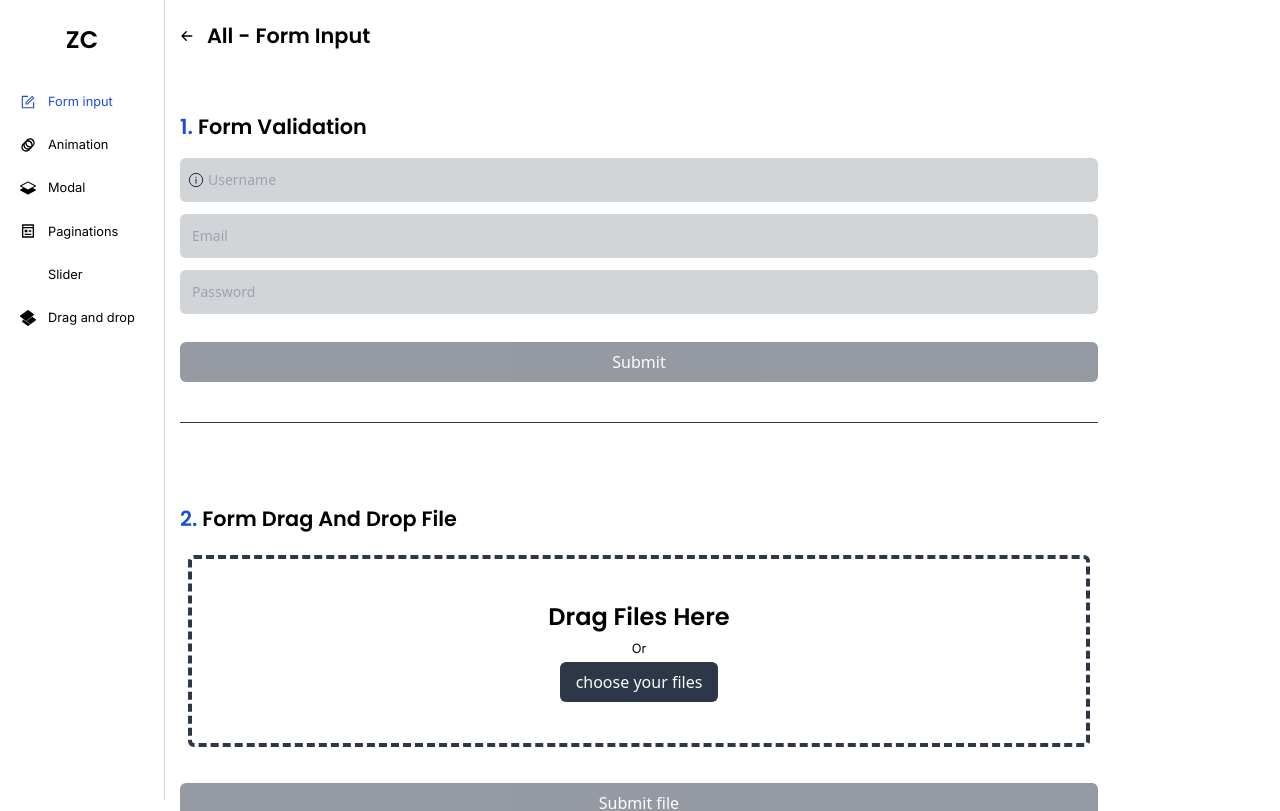
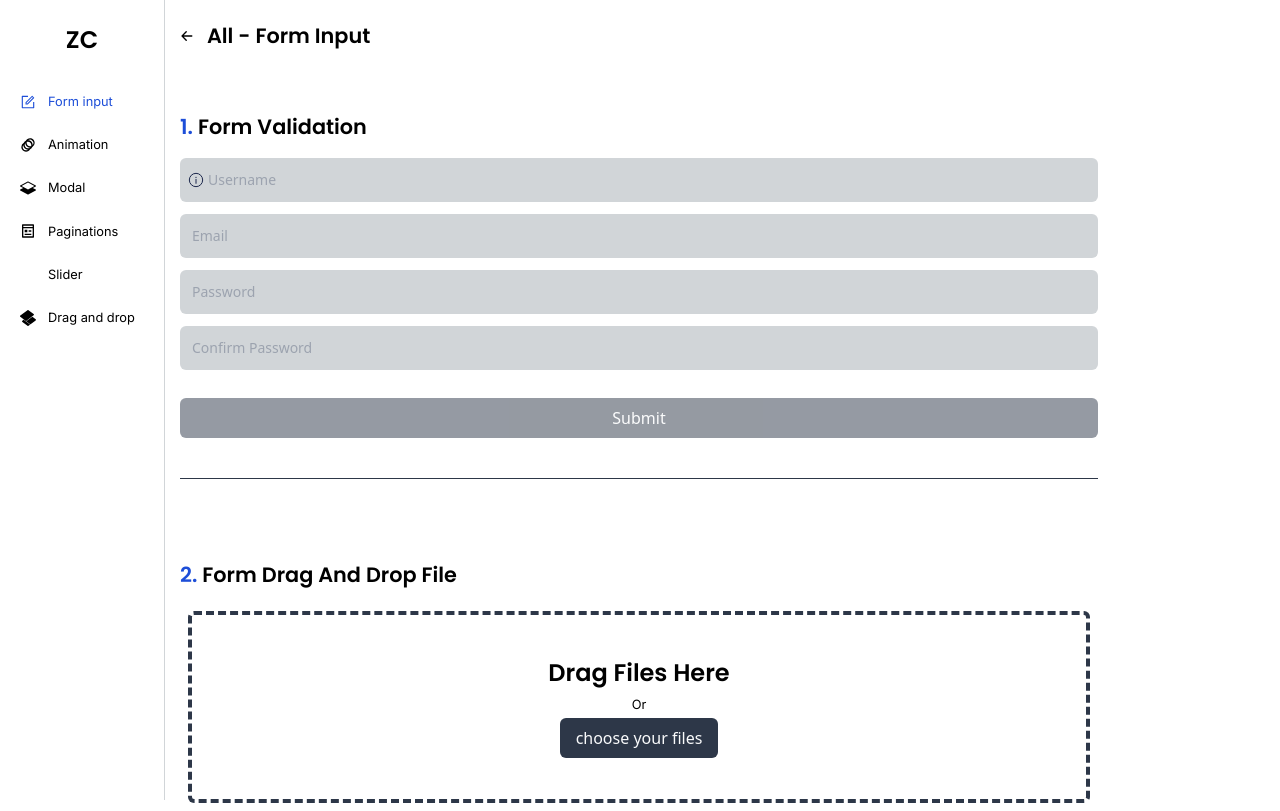
Before and after one commit to Zeddnyx/react-components, a React (Vite) app: page /form-input in a window 1280 px wide. Shown: the top 811 px of the page. Built offline with nearby package versions, Linux system fonts and the light colour scheme; some icons are missing.

Commit message:
refactor(drag and drop file,) ui(add animation to dropdown)

```diff
--- a/src/components/Form/DropDown.tsx
+++ b/src/components/Form/DropDown.tsx
@@ -1,4 +1,4 @@
-import { memo, useState } from "react";
+import { useState } from "react";
 import { MdOutlineKeyboardArrowDown } from "react-icons/md";
 import { IDropdown } from "types/form";
 
@@ -11,14 +11,21 @@ function Dropdown({ data, select, setSelect }: IDropdown) {
   };
   return (
     <div className="dropdown">
-      <button type="button" onClick={() => setIsActive(!isActive)} className="dropdown-btn">
+      <button
+        type="button"
+        onClick={() => setIsActive(!isActive)}
+        className="dropdown-btn"
+      >
         <p>{select}</p>
         <span className={isActive ? "dropdown-active animate" : "animate"}>
           <MdOutlineKeyboardArrowDown />
         </span>
       </button>
-      {isActive && (
-        <div className="dropdown-content">
+      <div
+        className={`dropdown-content ${
+          isActive ? "max-h-40 animate" : "max-h-0 !invisible animate"
+        }`}
+      >
         {data.map((item) => (
           <div
             key={item.name}
@@ -29,8 +36,7 @@ function Dropdown({ data, select, setSelect }: IDropdown) {
           </div>
         ))}
       </div>
-      )}
     </div>
   );
 }
-export default memo(Dropdown);
+export default Dropdown;
--- a/src/components/Form/DropDownHover.tsx
+++ b/src/components/Form/DropDownHover.tsx
@@ -8,7 +8,7 @@ function Dropdown({ data, select, setSelect }: IDropdown) {
   };
 
   return (
-    <div className="dropdown  group">
+    <div className="dropdown group">
       <button className="dropdown-btn">
         <p>{select}</p>
         <span className="group-hover:rotate-180 animate">
@@ -16,7 +16,7 @@ function Dropdown({ data, select, setSelect }: IDropdown) {
         </span>
       </button>
 
-      <div className="dropdown-content opacity-0 group-hover:opacity-100">
+      <div className="dropdown-content max-h-40 invisible group-hover:visible animate group-hover:animate">
         {data.map((item) => (
           <div
             key={item.name}
--- a/src/components/Form/FileDragAndDrop.tsx
+++ b/src/components/Form/FileDragAndDrop.tsx
@@ -8,8 +8,9 @@ export default function DropFile({
   multiple = true,
   acceptType,
   maxSize,
+  file,
+  setFile,
 }: IFileDrag) {
-  const [file, setFile] = useState<File[]>([]);
   const [isError, setIsError] = useState(true);
   const inputRef = useRef<HTMLInputElement>(null);
 
--- a/src/configs/formValidation.ts
+++ b/src/configs/formValidation.ts
@@ -2,16 +2,19 @@ export const EMAILREGEX = /^[a-z0-9._%+-]+@[a-z0-9.-]+\.[a-z]{2,4}$/;
 export const PASSWORDREGEX = /^(?=^[ -~]{6,16}$)(?=.*([a-z][A-Z])).+$/; // min 6 max 16, min 1 lowwercase min 1 uppercase
 export const INPUTREGEX = /^(?=^[ -~]{6,20}$)[a-zA-Z0-9 ]+$/;
 
-export const inputValidation = (input: string, name: string, error: boolean) => {
+export const inputValidation = (
+  input: string,
+  name: string,
+  error: boolean,
+) => {
   return error && input.length <= 0
     ? `${name} must be filled`
-    : (error && (input.length > 20 || input.length < 6))
-      ? `${name} must be 6-20 characters`
-      : error && !input.match(INPUTREGEX)
-        ? 'Only letters, numbers, and spaces are allowed'
-        : '';
+    : error && (input.length > 20 || input.length < 6)
+    ? `${name} must be 6-20 characters`
+    : error && !input.match(INPUTREGEX)
+    ? "Only letters, numbers, and spaces are allowed"
+    : "";
 };
-
 
 export const emailValidation = (email: string, error: boolean) => {
   return error && email.length <= 0
@@ -28,3 +31,14 @@ export const passwordValidation = (password: string, error: boolean) => {
     ? "password must be 6-16 characters, lowercase and uppercase"
     : "";
 };
+export const confirmPasswordValidation = (
+  password: string,
+  confirmPassword: string,
+  error: boolean,
+) => {
+  return error && password.length <= 0
+    ? "password must be filled"
+    : error && password !== confirmPassword
+    ? "passwords do not match"
+    : "";
+};
--- a/src/pages/form/components/form-drag-and-drop-multi/index.tsx
+++ b/src/pages/form/components/form-drag-and-drop-multi/index.tsx
@@ -1,9 +1,13 @@
 import DragAndDropFile from "components/Form/FileDragAndDrop";
+import { useState } from "react";
 
 export default function Index() {
+  const [file, setFile] = useState<File[]>([]);
   return (
     <div>
       <DragAndDropFile
+        file={file}
+        setFile={setFile}
         multiple={true}
         acceptType={["image/png", "image/jpg", "application/pdf"]}
         maxSize={3 * 1024 * 1024}
--- a/src/pages/form/components/form-drag-and-drop/index.tsx
+++ b/src/pages/form/components/form-drag-and-drop/index.tsx
@@ -1,9 +1,13 @@
 import DragAndDropFile from "components/Form/FileDragAndDrop";
+import { useState } from "react";
 
 export default function Index() {
+  const [file, setFile] = useState<File[]>([]);
   return (
     <div>
       <DragAndDropFile
+        file={file}
+        setFile={setFile}
         multiple={false}
         acceptType={["image/png", "image/jpg", "application/pdf"]}
         maxSize={3 * 1024 * 1024}
--- a/src/pages/form/components/form-validation/index.tsx
+++ b/src/pages/form/components/form-validation/index.tsx
@@ -4,6 +4,7 @@ import {
   inputValidation,
   emailValidation,
   passwordValidation,
+  confirmPasswordValidation,
   INPUTREGEX,
   EMAILREGEX,
   PASSWORDREGEX,
@@ -14,6 +15,7 @@ export default function Form() {
     username: "",
     email: "",
     password: "",
+    confirmPassword: "",
   });
   const [isError, setIsError] = useState(false);
 
@@ -24,6 +26,8 @@ export default function Form() {
       !!form.username &&
       !!form.email &&
       !!form.password &&
+      !!form.confirmPassword &&
+      form.password === form.confirmPassword &&
       form.username.match(INPUTREGEX) &&
       form.email.match(EMAILREGEX) &&
       form.password.match(PASSWORDREGEX)
@@ -39,7 +43,8 @@ export default function Form() {
   const isDisabled =
     form.username === "" ||
     form.email === "" ||
-    (form.password === "" && !isError);
+    (form.password === "" && !isError) ||
+    form.confirmPassword === "";
 
   return (
     <form className="grid gap-2">
@@ -65,6 +70,17 @@ export default function Form() {
         onChange={(e) => setForm({ ...form, password: e.target.value })}
         isError={passwordValidation(form.password, isError)}
       />
+      <Input
+        type="password"
+        placeholder="Confirm Password"
+        value={form.confirmPassword}
+        onChange={(e) => setForm({ ...form, confirmPassword: e.target.value })}
+        isError={confirmPasswordValidation(
+          form.password,
+          form.confirmPassword,
+          isError,
+        )}
+      />
       <button
         onClick={handleSubmit}
         className={isDisabled ? "btn-disabled" : "btn"}
--- a/src/pages/form/styles.css
+++ b/src/pages/form/styles.css
@@ -17,10 +17,10 @@
   @apply relative w-full h-10 text-start
 }
 .dropdown-btn {
-  @apply w-full h-10 flex justify-between rounded-md my-2 bg-gray text-white px-2;
+  @apply w-full h-10 flex justify-between rounded-md mb-2 bg-gray text-white px-2;
 }
 .dropdown-content {
-  @apply bg-gray p-3 px-4 rounded-md text-[#fff] grid gap-2 max-h-40 overflow-y-auto overflow-hidden my-1 absolute w-full z-10;
+  @apply bg-gray p-3 px-4 rounded-md text-[#fff] grid gap-2 overflow-y-auto;
 }
 .dropdown-item {
   @apply cursor-pointer;
--- a/src/styles.css
+++ b/src/styles.css
@@ -65,7 +65,7 @@ td {
   @apply bg-transparent focus:ring-0 w-full h-28 leading-relaxed;
 }
 .animate {
-  @apply transition-all ease-in-out duration-300;
+  @apply transition-all ease-in-out duration-500;
 }
 .btn {
   @apply bg-gray text-gray_cool rounded-md flex justify-center items-center p-2 px-4;
--- a/src/types/form.ts
+++ b/src/types/form.ts
@@ -28,6 +28,8 @@ export interface IFileDrag {
   multiple: boolean;
   acceptType: string[];
   maxSize: number;
+  file: File[];
+  setFile: React.Dispatch<React.SetStateAction<File[]>>;
 }
 
 export interface IFileValidation {
--- a/tailwind.config.js
+++ b/tailwind.config.js
@@ -3,6 +3,21 @@ export default {
   content: ["./index.html", "./src/**/*.{ts,tsx}"],
   theme: {
     extend: {
+      animation: {
+        dropdown: "dropdownAnimate",
+      },
+      keyframes: {
+        dropdownAnimate: {
+          "0%": {
+            opacity: 0,
+            transform: "translateY(-100%)",
+          },
+          "100%": {
+            opacity: 1,
+            transform: "translateY(0)",
+          },
+        },
+      },
       colors: {
         green: "#4E9F51",
         blue: "#1D4ED8",
@@ -14,7 +29,7 @@ export default {
       fontFamily: {
         inter: ["Inter", "sans-serif"],
         poppins: ["Poppins", "sans-serif"],
-      }
+      },
     },
   },
   plugins: [],
```
Lines whose indentation alone changed are shown as unchanged.
